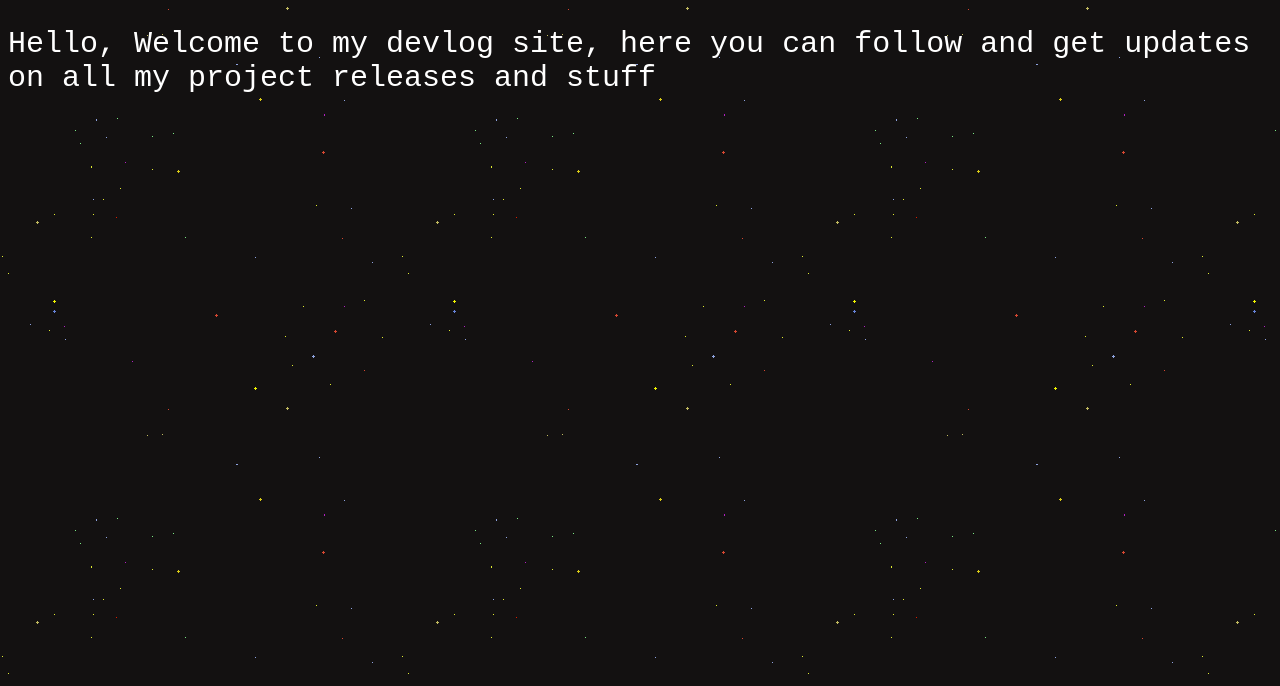
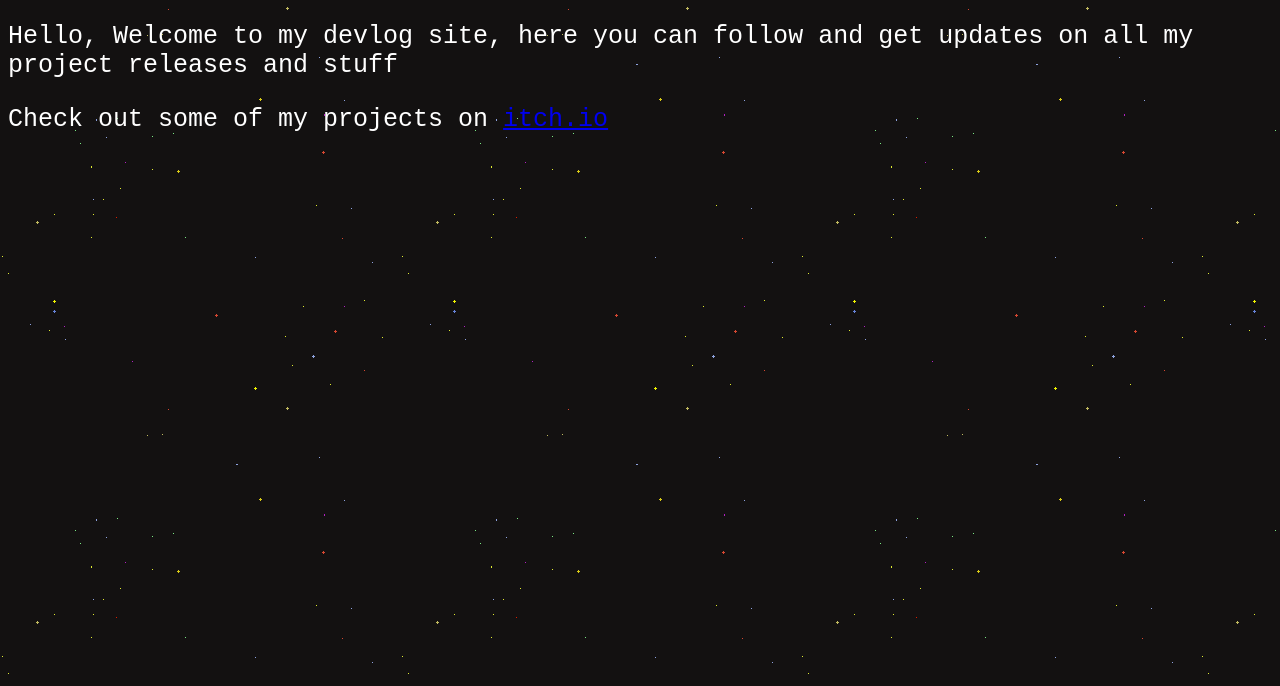
Before and after one commit to Rynstheoverlord/devlog, a plain HTML site: page index.html in a window 1280 px wide. Shown: the part 114-800 px from the top of the page. Drawn offline with Linux system fonts and the light colour scheme.

Commit message:
Update index.html

```diff
--- a/index.html
+++ b/index.html
@@ -29,7 +29,7 @@
         left: 10%;
     }
     .intro-text {
-        font-size: 30px;
+        font-size: 25px;
         font-family: monospace;
         color: white;
     }
@@ -40,7 +40,8 @@
     </div>
 
     <div class = "intro-text">
- <p> Hello, Welcome to my devlog site, here you can follow and get updates on all my project releases and stuff </p>
+ <p> Hello, Welcome to my devlog site, here you can follow and get updates on all my project releases and stuff</p>
+ <p> Check out some of my projects on <a href = "https://rynstheoverlord.itch.io/"> itch.io</a></p>
     </div>
 </body>
 </html>
```
